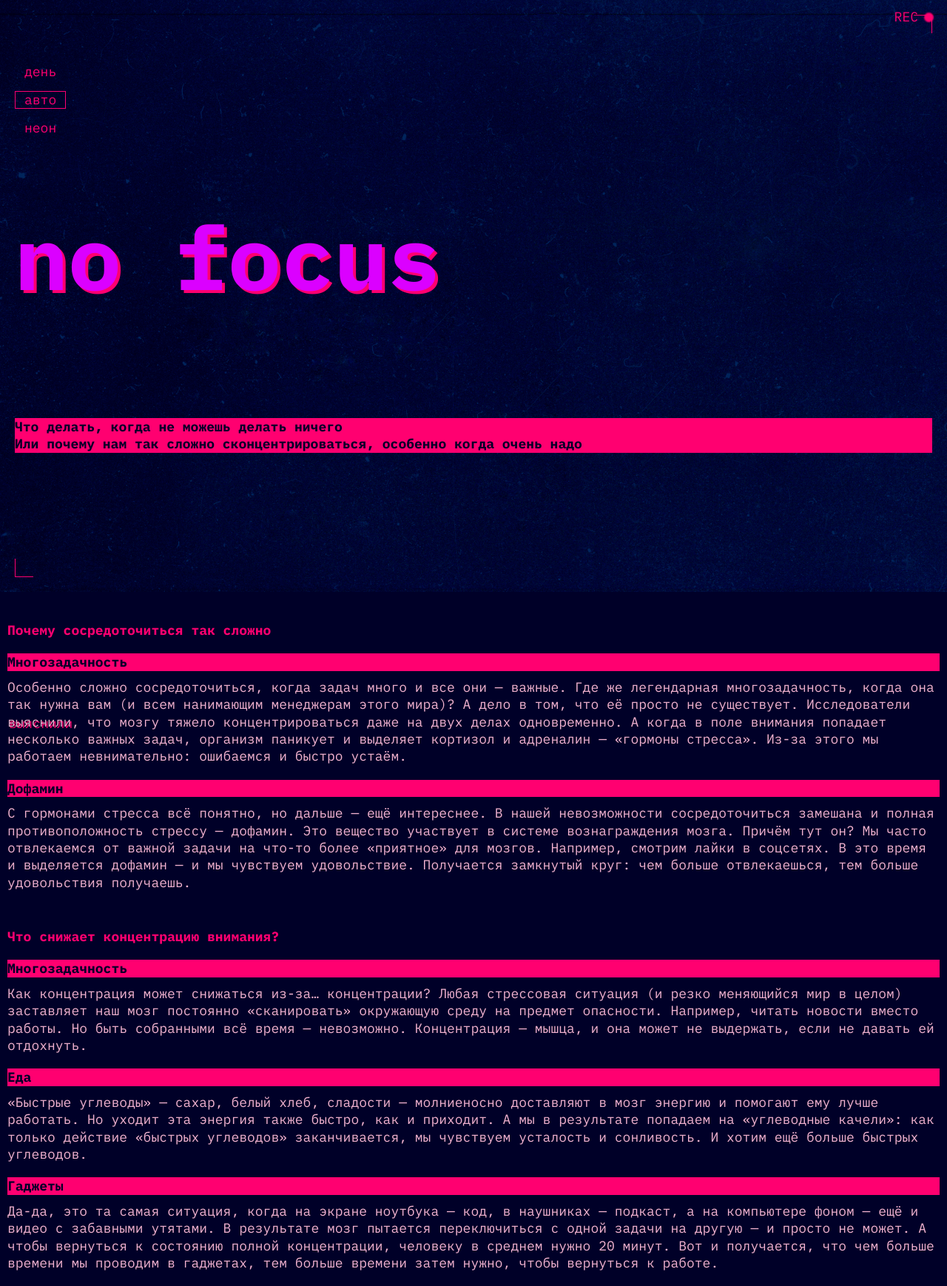
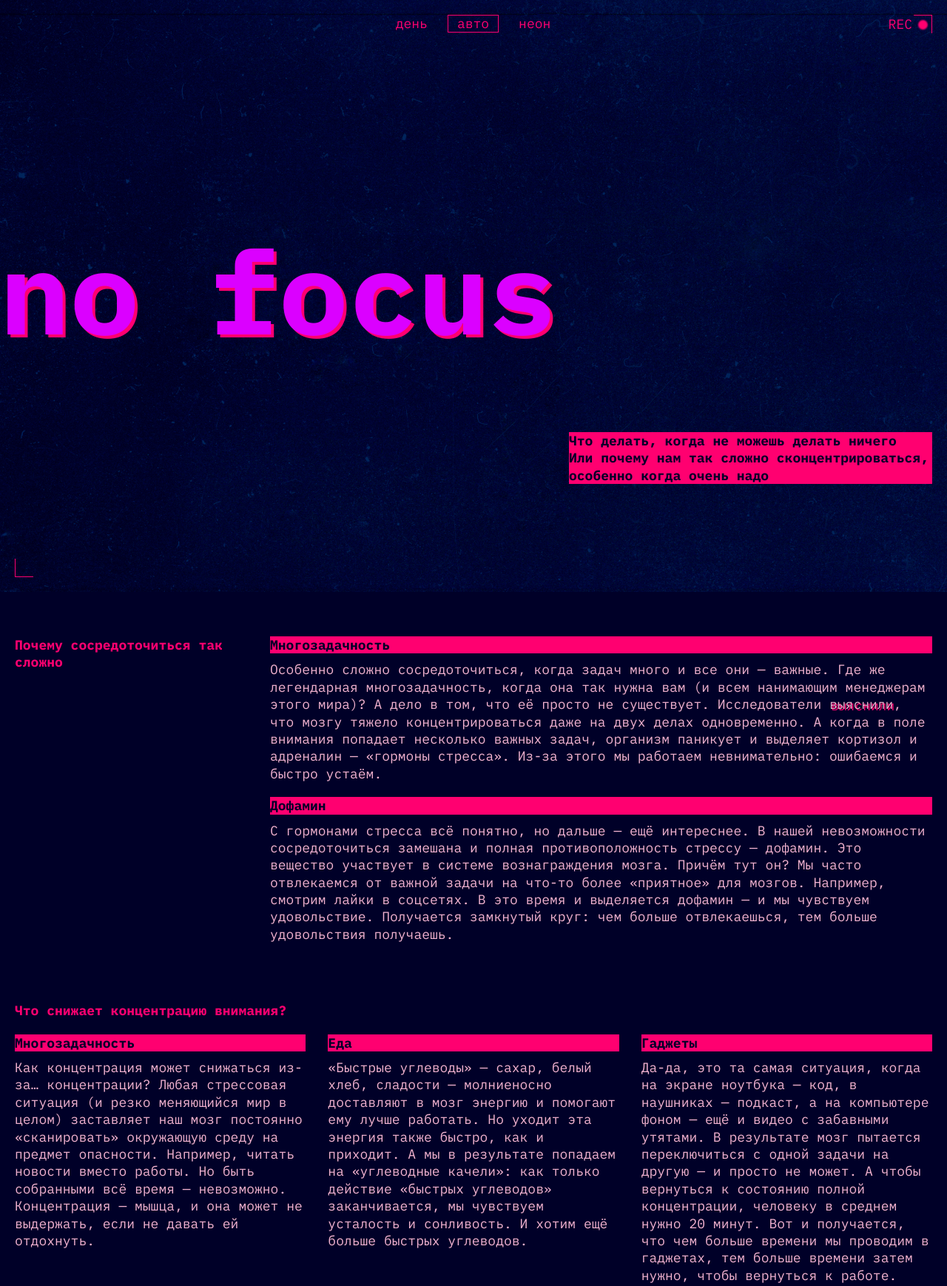
Before and after one commit to j0tix01/slozhno-sosredotochitsya, a plain HTML site: page index.html in a window 1280 px wide. Shown: the top 1738 px of the page at 74% size. Drawn offline with Linux system fonts and the light colour scheme.

Commit message:
Медиазапросы.

```diff
--- a/styles/style.css
+++ b/styles/style.css
@@ -226,3 +226,115 @@
   justify-content: center;
   align-items: center;
 }
+
+/* media queries */
+
+@media (width >= 768px) {
+  .section-advice__title {
+    grid-column: span 2;
+  }
+
+  .articles-scroll {
+    grid-column: 2/4;
+  }
+
+  .rec-icon {
+    inset-inline-end: 28px;
+    inset-block-start: 20px;
+  }
+
+  .page-title {
+    font-size: clamp(7.5rem, 0.5625rem + 14.4531vw, 9.8125rem);
+  }
+
+  .section {
+    grid-template-columns: clamp(236px, calc(100% / 3.25), 315px) 1fr;
+  }
+
+  .section-answers__articles-scroll {
+    grid-column-start: span 2;
+  }
+
+  .section-pics {
+    grid-template-columns: 1fr;
+    gap: 20px;
+  }
+
+  .section-advice__articles-scroll {
+    grid-column: 2/4;
+  }
+
+  .pics-list {
+    grid-template-columns: repeat(3, 1fr);
+    gap: 20px;
+  }
+
+  .pics-list__item:first-child,
+  .pics-list__item:last-child {
+    grid-column-start: span 2;
+  }
+
+  .pics-list__item:nth-child(2),
+  .pics-list__item:nth-child(3) {
+    grid-row-start: span 2;
+  }
+
+  .header {
+    padding-inline-start: 0;
+  }
+
+  .header__theme-menu {
+    margin-block-start: 170px;
+    margin-block-end: 70px;
+  }
+
+  .header__title {
+    justify-self: end;
+    inline-size: clamp(364px, calc(100% / 2 - 10px), 491px);
+  }
+
+  .main {
+    gap: 80px;
+    padding: 60px 20px;
+  }
+}
+
+@media (width >= 1024px) {
+  .section-advice {
+    grid-template-columns: repeat(3, 1fr);
+  }
+
+  .page-title {
+    text-shadow: 4px 4px 0 var(--shadow-color, #ff0070);
+  }
+
+  .section-answers {
+    grid-template-columns: repeat(3, 1fr);
+  }
+
+  .section {
+    column-gap: 30px;
+  }
+
+  .section-answers__articles-scroll {
+    grid-column: span 1;
+    grid-row: 2/3;
+  }
+
+  .header__theme-menu {
+    justify-self: center;
+    margin-inline-start: 19px;
+    margin-block-start: 0;
+    margin-block-end: 214px;
+  }
+
+  .header__theme-menu-list {
+    flex-direction: row;
+  }
+}
+
+@media (width < 1024px) and (prefers-color-scheme: light) {
+  .page-title {
+    text-shadow: 2px 2px 0 var(--accent-color, #ff8dcb);
+  }
+}
```
